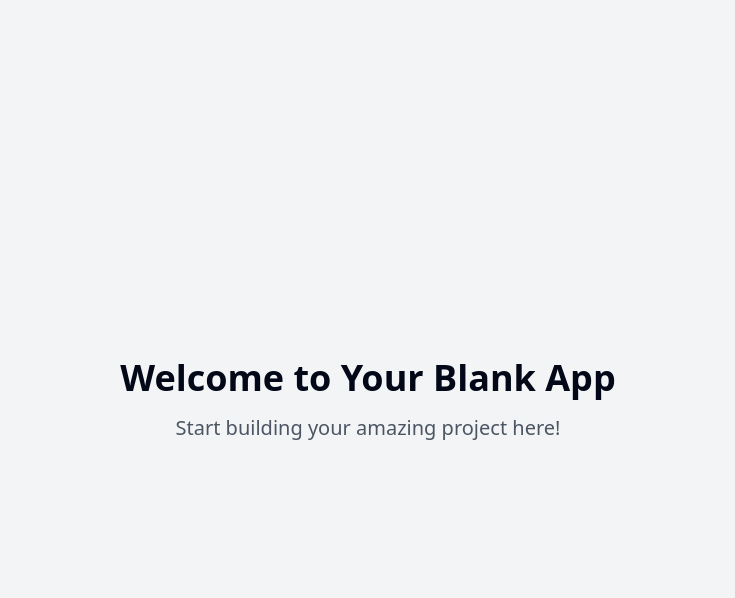
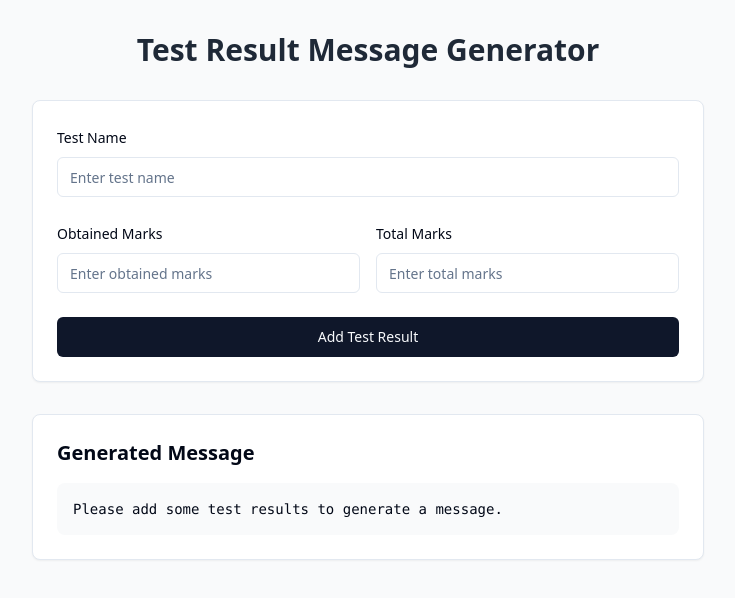
Before and after one commit to vakhariaheet/marks-message-magic, a React (Vite) app: page / in a window 1280 px wide. Shown: the top 598 px of the page, without its empty margins (272-1007 px from the left). Built offline with nearby package versions, Linux system fonts and the light colour scheme.

Commit message:
Add marks input app feature
Implement a small application that allows users to enter their obtained marks, total marks, and test name. The app will generate a message that can be sent to a recipient. The number of tests is not fixed, and the design will utilize shadcn components.
[skip gpt_engineer]

```diff
--- a/package.json
+++ b/package.json
@@ -11,7 +11,7 @@
     "preview": "vite preview"
   },
   "dependencies": {
-    "@hookform/resolvers": "^3.9.0",
+    "@hookform/resolvers": "^3.9.1",
     "@radix-ui/react-accordion": "^1.2.0",
     "@radix-ui/react-alert-dialog": "^1.1.1",
     "@radix-ui/react-aspect-ratio": "^1.1.0",
@@ -51,7 +51,7 @@
     "react": "^18.3.1",
     "react-day-picker": "^8.10.1",
     "react-dom": "^18.3.1",
-    "react-hook-form": "^7.53.0",
+    "react-hook-form": "^7.54.0",
     "react-resizable-panels": "^2.1.3",
     "react-router-dom": "^6.26.2",
     "recharts": "^2.12.7",
@@ -59,7 +59,7 @@
     "tailwind-merge": "^2.5.2",
     "tailwindcss-animate": "^1.0.7",
     "vaul": "^0.9.3",
-    "zod": "^3.23.8"
+    "zod": "^3.24.1"
   },
   "devDependencies": {
     "@eslint/js": "^9.9.0",
--- /dev/null
+++ b/src/components/MessagePreview.tsx
@@ -0,0 +1,75 @@
+import { Card } from "@/components/ui/card";
+import { Button } from "@/components/ui/button";
+import { TestResult } from "@/pages/Index";
+import { Copy, Trash2 } from "lucide-react";
+import { useToast } from "@/hooks/use-toast";
+
+export function MessagePreview({
+  tests,
+  onRemoveTest
+}: {
+  tests: TestResult[];
+  onRemoveTest: (id: string) => void;
+}) {
+  const { toast } = useToast();
+
+  const generateMessage = () => {
+    if (tests.length === 0) return "Please add some test results to generate a message.";
+
+    const testsMessage = tests.map(test =>
+      `In ${test.name}, I obtained ${test.obtainedMarks} marks out of ${test.totalMarks}`
+    ).join(". ");
+
+    return `Respected Sir,\n\nI hope this message finds you well. I wanted to update you about my test results. ${testsMessage}.\n\nThank you for your guidance.\n\nBest regards`;
+  };
+
+  const copyToClipboard = () => {
+    navigator.clipboard.writeText(generateMessage());
+    toast({
+      title: "Copied to clipboard",
+      description: "The message has been copied to your clipboard.",
+    });
+  };
+
+  return (
+    <Card className="p-6">
+      <div className="space-y-4">
+        <div className="flex justify-between items-center">
+          <h2 className="text-xl font-semibold">Generated Message</h2>
+          {tests.length > 0 && (
+            <Button onClick={copyToClipboard} variant="outline" size="sm">
+              <Copy className="h-4 w-4 mr-2" />
+              Copy
+            </Button>
+          )}
+        </div>
+
+        {tests.length > 0 && (
+          <div className="mb-4">
+            <h3 className="text-sm font-medium mb-2">Added Tests:</h3>
+            <div className="space-y-2">
+              {tests.map((test) => (
+                <div key={test.id} className="flex justify-between items-center bg-gray-50 p-2 rounded">
+                  <span className="text-sm">
+                    {test.name}: {test.obtainedMarks}/{test.totalMarks}
+                  </span>
+                  <Button
+                    variant="ghost"
+                    size="sm"
+                    onClick={() => onRemoveTest(test.id)}
+                  >
+                    <Trash2 className="h-4 w-4 text-red-500" />
+                  </Button>
+                </div>
+              ))}
+            </div>
+          </div>
+        )}
+
+        <div className="bg-gray-50 p-4 rounded-lg">
+          <pre className="whitespace-pre-wrap text-sm">{generateMessage()}</pre>
+        </div>
+      </div>
+    </Card>
+  );
+}
--- /dev/null
+++ b/src/components/TestResultForm.tsx
@@ -0,0 +1,90 @@
+import { zodResolver } from "@hookform/resolvers/zod";
+import { useForm } from "react-hook-form";
+import * as z from "zod";
+import { Button } from "@/components/ui/button";
+import { Form, FormControl, FormField, FormItem, FormLabel, FormMessage } from "@/components/ui/form";
+import { Input } from "@/components/ui/input";
+import { TestResult } from "@/pages/Index";
+import { useToast } from "@/hooks/use-toast";
+
+const formSchema = z.object({
+  name: z.string().min(1, "Test name is required"),
+  obtainedMarks: z.string().refine((val) => !isNaN(Number(val)) && Number(val) >= 0, "Must be a valid number"),
+  totalMarks: z.string().refine((val) => !isNaN(Number(val)) && Number(val) > 0, "Must be a valid number greater than 0"),
+});
+
+type FormSchema = z.infer<typeof formSchema>;
+
+export function TestResultForm({ onSubmit }: { onSubmit: (test: Omit<TestResult, "id">) => void }) {
+  const { toast } = useToast();
+  const form = useForm<FormSchema>({
+    resolver: zodResolver(formSchema),
+    defaultValues: {
+      name: "",
+      obtainedMarks: "",
+      totalMarks: "",
+    },
+  });
+
+  const handleSubmit = (values: FormSchema) => {
+    onSubmit({
+      name: values.name,
+      obtainedMarks: Number(values.obtainedMarks),
+      totalMarks: Number(values.totalMarks),
+    });
+    form.reset();
+    toast({
+      title: "Test added successfully",
+      description: "Your test result has been added to the list.",
+    });
+  };
+
+  return (
+    <Form {...form}>
+      <form onSubmit={form.handleSubmit(handleSubmit)} className="space-y-6">
+        <FormField
+          control={form.control}
+          name="name"
+          render={({ field }) => (
+            <FormItem>
+              <FormLabel>Test Name</FormLabel>
+              <FormControl>
+                <Input placeholder="Enter test name" {...field} />
+              </FormControl>
+              <FormMessage />
+            </FormItem>
+          )}
+        />
+        <div className="grid grid-cols-2 gap-4">
+          <FormField
+            control={form.control}
+            name="obtainedMarks"
+            render={({ field }) => (
+              <FormItem>
+                <FormLabel>Obtained Marks</FormLabel>
+                <FormControl>
+                  <Input type="number" placeholder="Enter obtained marks" {...field} />
+                </FormControl>
+                <FormMessage />
+              </FormItem>
+            )}
+          />
+          <FormField
+            control={form.control}
+            name="totalMarks"
+            render={({ field }) => (
+              <FormItem>
+                <FormLabel>Total Marks</FormLabel>
+                <FormControl>
+                  <Input type="number" placeholder="Enter total marks" {...field} />
+                </FormControl>
+                <FormMessage />
+              </FormItem>
+            )}
+          />
+        </div>
+        <Button type="submit" className="w-full">Add Test Result</Button>
+      </form>
+    </Form>
+  );
+}
--- a/src/pages/Index.tsx
+++ b/src/pages/Index.tsx
@@ -1,11 +1,36 @@
-// Update this page (the content is just a fallback if you fail to update the page)
+import { Card } from "@/components/ui/card";
+import { TestResultForm } from "@/components/TestResultForm";
+import { MessagePreview } from "@/components/MessagePreview";
+import { useState } from "react";
+
+export type TestResult = {
+  id: string;
+  name: string;
+  obtainedMarks: number;
+  totalMarks: number;
+};
 
 const Index = () => {
+  const [tests, setTests] = useState<TestResult[]>([]);
+
+  const addTest = (test: Omit<TestResult, "id">) => {
+    setTests([...tests, { ...test, id: crypto.randomUUID() }]);
+  };
+
+  const removeTest = (id: string) => {
+    setTests(tests.filter((test) => test.id !== id));
+  };
+
   return (
-    <div className="min-h-screen flex items-center justify-center bg-gray-100">
-      <div className="text-center">
-        <h1 className="text-4xl font-bold mb-4">Welcome to Your Blank App</h1>
-        <p className="text-xl text-gray-600">Start building your amazing project here!</p>
+    <div className="min-h-screen bg-gray-50 py-8 px-4">
+      <div className="max-w-2xl mx-auto space-y-8">
+        <h1 className="text-3xl font-bold text-center text-gray-800">Test Result Message Generator</h1>
+        <div className="grid gap-8">
+          <Card className="p-6">
+            <TestResultForm onSubmit={addTest} />
+          </Card>
+          <MessagePreview tests={tests} onRemoveTest={removeTest} />
+        </div>
       </div>
     </div>
   );
```
Also changed, not shown: 1 other file (tests, documents, lock files or other folders).
